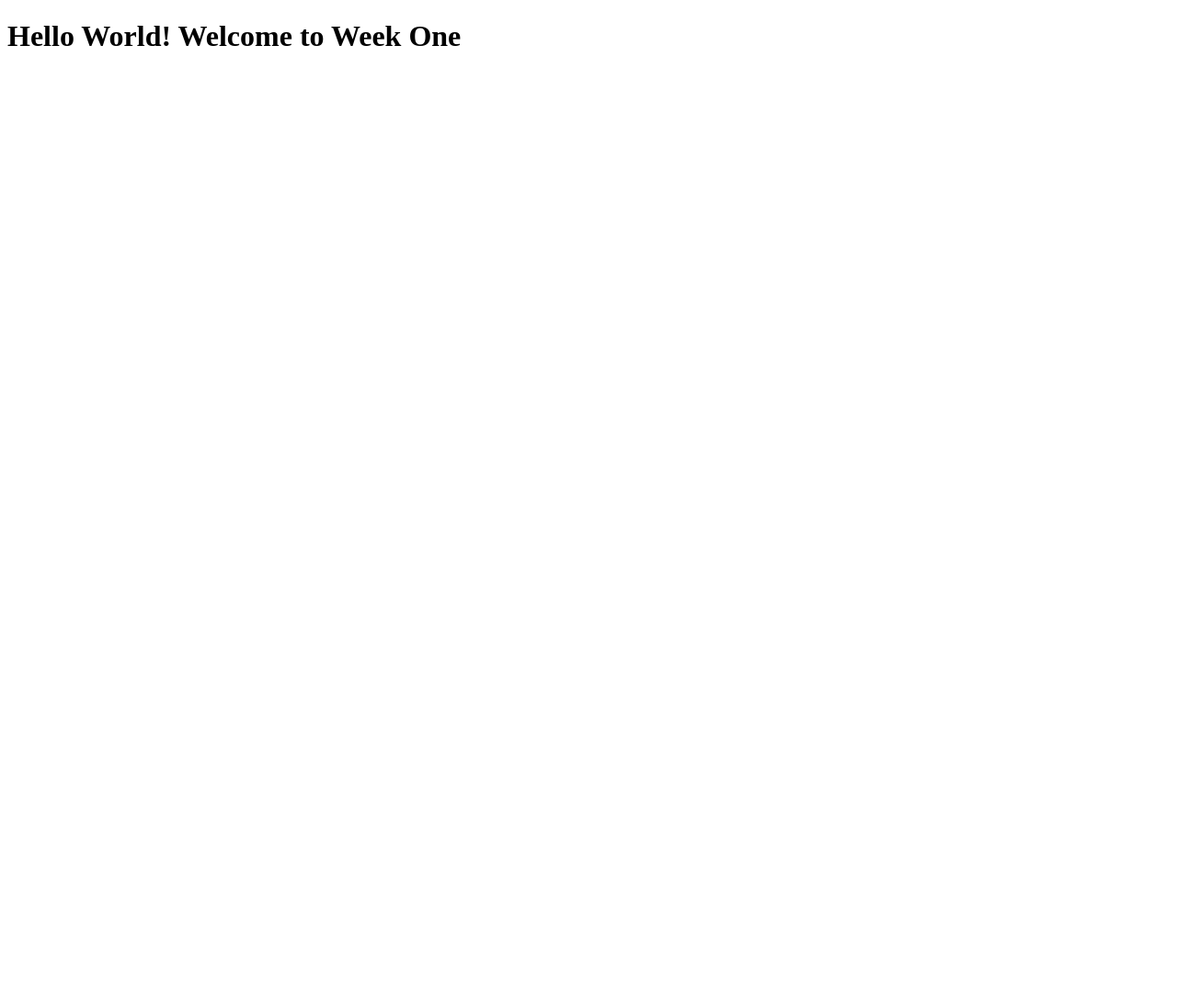
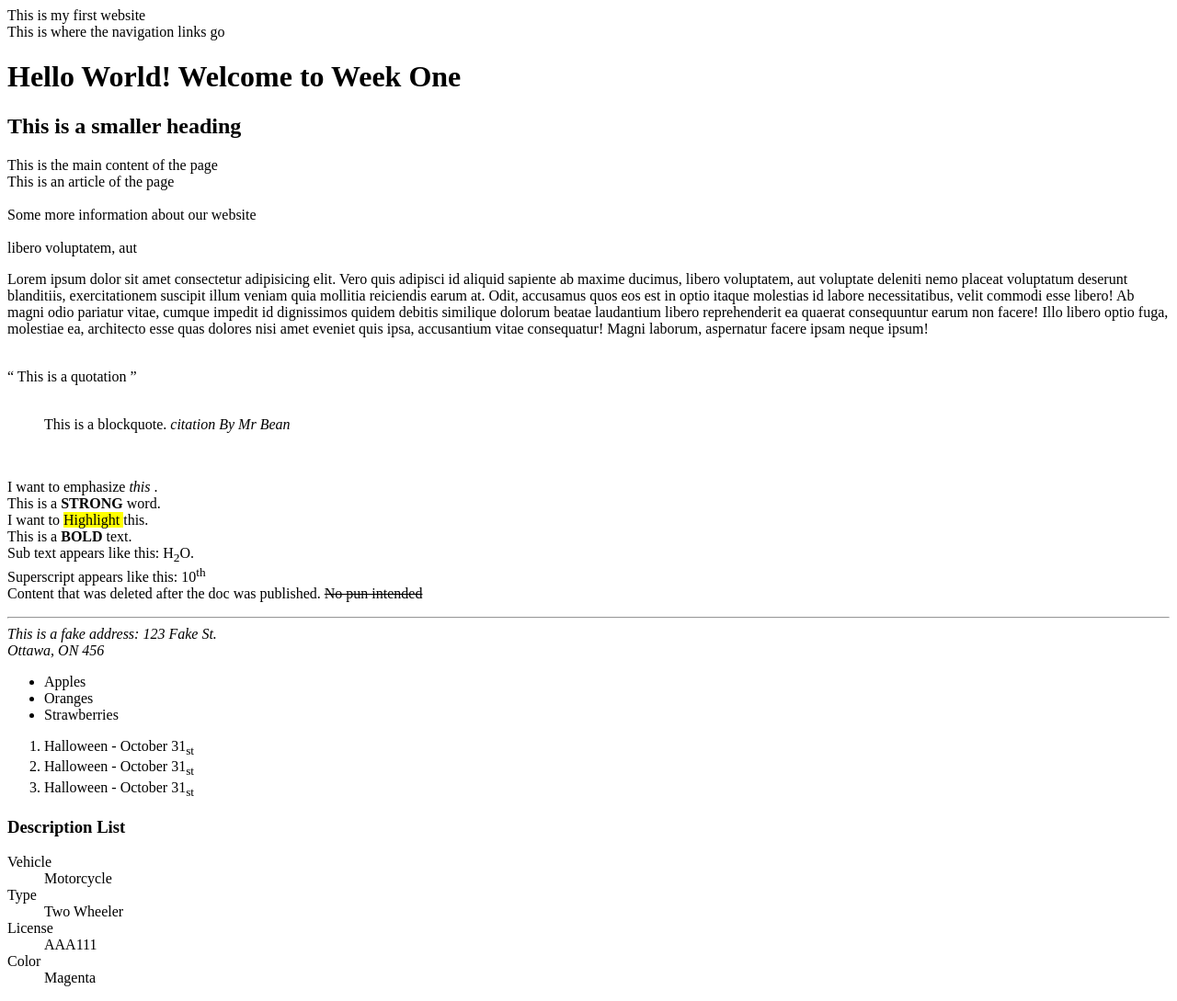
Before and after one commit to RoueC/week-3, a plain HTML site: page index.html in a window 1280 px wide. Shown: the whole page at 92% size. Before the commit the page ends 800 px from the top, so only its background shows below. Drawn offline with Linux system fonts and the light colour scheme.

Commit message:
Added new changes in the files

```diff
--- a/index.html
+++ b/index.html
@@ -3,13 +3,110 @@
 <html lang="EN">
 
 <head>
+    <link rel="stylesheet" href="index.css">
     <meta charset=" UTF-8">
     <title>Week 3 Repository</title>
 </head>
 
 <body> <!--NOTE-->
 
-<h1>Hello World! Welcome to Week One</h1>
+    <header>
+        This is my first website
+
+        <nav> This is where the navigation links go </nav>
+    </header>
+
+    <main>
+        <h1 class="main-heading">Hello World! Welcome to Week One</h1>
+        <h2> This is a smaller heading</h2>
+
+        This is the main content of the page <br>
+
+        <article> This is an article of the page </article><br>
+
+        <section> Some more information about our website </section><br>
+
+
+    </main>
+
+    <div>
+        <span>
+            libero voluptatem, aut
+
+        </span>
+        <br>
+
+        <p>Lorem ipsum dolor sit amet consectetur adipisicing elit. Vero quis adipisci id aliquid sapiente ab maxime ducimus, libero voluptatem, aut voluptate deleniti nemo placeat voluptatum deserunt blanditiis, exercitationem suscipit illum veniam quia mollitia reiciendis earum at. Odit, accusamus quos eos est in optio itaque molestias id labore necessitatibus, velit commodi esse libero! Ab magni odio pariatur vitae, cumque impedit id dignissimos quidem debitis similique dolorum beatae laudantium libero reprehenderit ea quaerat consequuntur earum non facere! Illo libero optio fuga, molestiae ea, architecto esse quas dolores nisi amet eveniet quis ipsa, accusantium vitae consequatur! Magni laborum, aspernatur facere ipsam neque ipsum!</p>
+
+        <br>
+        <q class="motivation"> This is a quotation </q>
+        <br>
+        <br>
+        <blockquote>
+            This is a blockquote.
+            <cite> citation By Mr Bean </cite>
+        </blockquote>
+        <br>
+
+        <p>
+            I want to emphasize <em> this </em>. <br> <!--itallic-->
+            This is a <strong> STRONG </strong> word. <br> <!--thick font-->
+            I want to <mark> Highlight </mark> this. <br> <!--highlight-->
+            This is a <b> BOLD </b> text. <br> <!--bold-->
+            Sub text appears like this: H<sub>2</sub>O. <br> <!--subscript-->
+            Superscript appears like this: 10<sup>th</sup> <br> <!--superscript-->
+            Content that was deleted after the doc was published. <del datetime="09/21/2022"> No pun intended</del> <br> <!---->
+
+        </p>
+
+        <hr>
+        <address> This is a fake address:  123 Fake St. <br> Ottawa, ON 456  </address>
+
+
+        <div></div>
+    </main>
+
+</div>
+
+<div> <!--unordered list-->
+
+    <ul>
+        <li>Apples</li>
+        <li>Oranges</li>
+        <li>Strawberries</li>
+
+    </ul>
+
+</div>
+
+<span> <!--ordered list-->
+    <ol>
+        <li> Halloween - October 31<sub>st</sub></li>
+        <li> Halloween - October 31<sub>st</sub></li>
+        <li> Halloween - October 31<sub>st</sub></li>
+    </ol>
+
+
+</span>
+
+<div> <!--description list-->
+    <h3> Description List</h3>
+    <dl>
+        <dt>Vehicle</dt>
+        <dd>Motorcycle</dd>
+
+        <dt>Type</dt>
+        <dd>Two Wheeler</dd>
+
+        <dt>License</dt>
+        <dd>AAA111</dd>
+
+        <dt>Color</dt>
+        <dd>Magenta</dd>
+
+    </dl>
+
+</div>
 
 
 
```
Also changed, not shown: index.css (+36 -0 lines).
